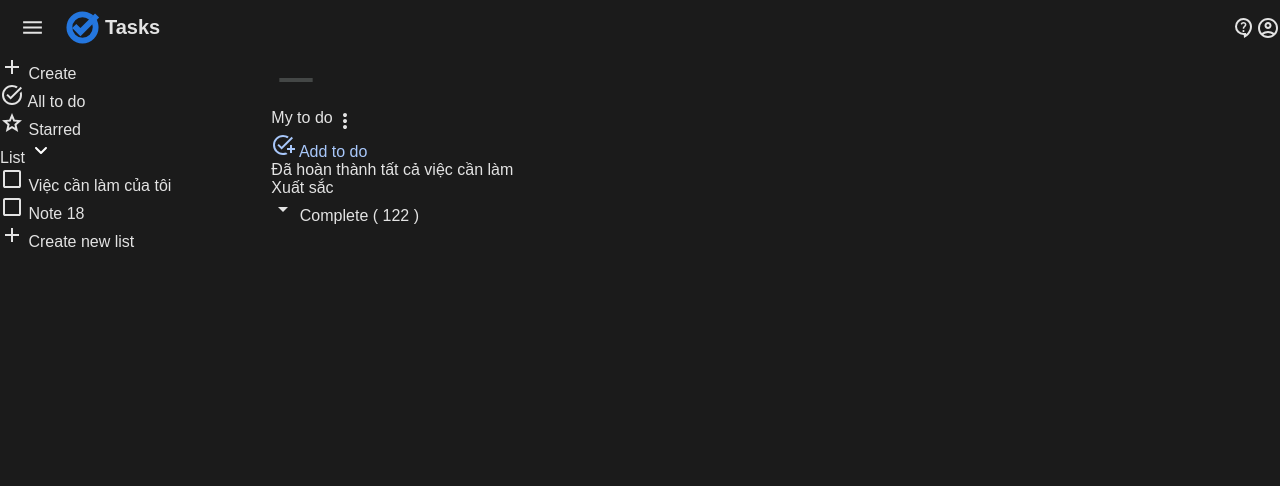
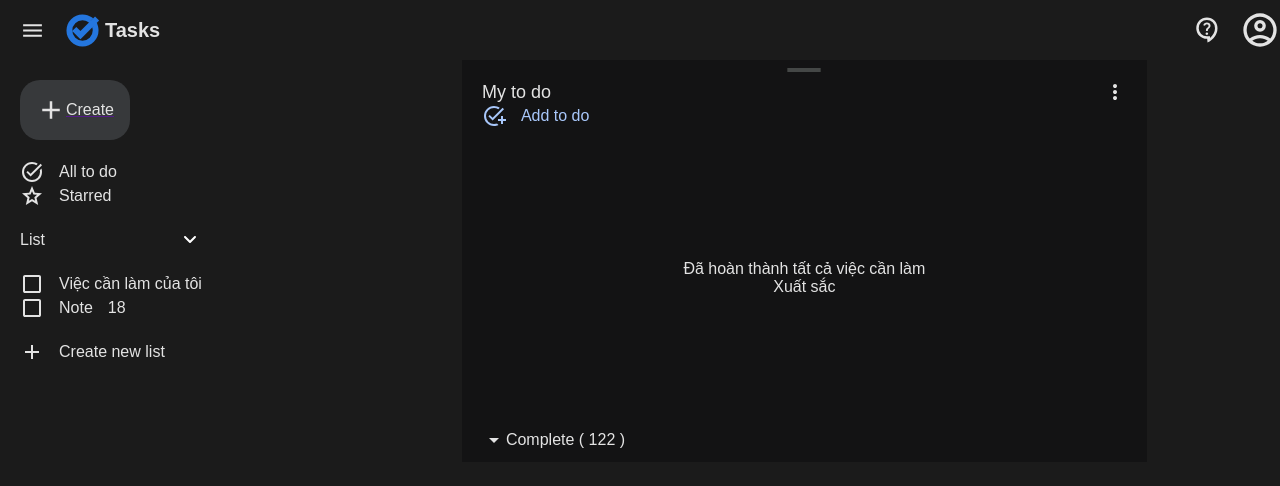
Before and after one commit to Trungenial/odin-todo-list, a website built with webpack: page src/index.html in a window 1280 px wide. Built offline with nearby package versions, Linux system fonts and the light colour scheme.

Commit message:
fix Create task button

```diff
--- a/src/index.html
+++ b/src/index.html
@@ -21,10 +21,13 @@
         </header>
         <main>
             <nav class="left-bar">
-                <div class="add">
+                <a href="">
+                    <div class="create-box">
                         <img alt="add" class="add-icon" id="add-icon" />
                         <span>Create</span>
                     </div>
+                </a>
+
                 <div class="category">
                     <div class="all-task">
                         <img
@@ -55,7 +58,7 @@
                             class="dropdown-arrow-icon"
                         />
                     </div>
-                    <ol class="lists">
+                    <ul class="category-list">
                         <li class="list">
                             <img
                                 src=""
@@ -74,7 +77,7 @@
                             />
                             <span>Note </span> <span>18 </span>
                         </li>
-                    </ol>
+                    </ul>
                 </nav>
                 <div class="create-new-list">
                     <img
@@ -85,7 +88,8 @@
                     <span>Create new list</span>
                 </div>
             </nav>
-            <div class="list">
+            <div class="list-board">
+                <div class="list-container">
                     <img
                         src=""
                         alt="Horizontal Rule"
@@ -94,7 +98,12 @@
                     />
                     <div class="list-head">
                         <div class="list-name">My to do</div>
-                    <img src="" alt="more" class="more-icon" id="more-icon" />
+                        <img
+                            src=""
+                            alt="more"
+                            class="more-icon"
+                            id="more-icon"
+                        />
                     </div>
                     <div class="list-add-to-do">
                         <img
@@ -119,6 +128,7 @@
                         <span>Complete ( 122 ) </span>
                     </div>
                 </div>
+            </div>
         </main>
     </body>
 </html>
--- a/src/styles/style.css
+++ b/src/styles/style.css
@@ -1,15 +1,18 @@
 :root {
     --homepage: #2476de;
-    --nomal-text: rgb(227, 227, 227);
+    --nomal-text: #e3e3e3;
     --add-task: rgb(168, 199, 250);
     --background: #1b1b1b;
+    --background-board: #131314;
     --list-background: rgba(0, 0, 0, 0.87);
     --horizontal-rule: #444746;
+    --light-create: rgb(55, 57, 59);
 }
 
 * {
     margin: 0;
     padding: 0;
+    box-sizing: border-box;
 }
 
 html {
@@ -53,9 +56,88 @@ header {
     align-items: center;
 }
 
+.support-icon {
+    width: 65px;
+    height: 30px;
+}
+
+.account-icon {
+    width: 40px;
+    height: 40px;
+}
+
 main {
     display: flex;
     column-gap: 100px;
+}
+
+.left-bar {
+    padding-left: 20px;
+    margin-right: 160px;
+}
+
+.create-box {
+    background-color: var(--light-create);
+    border-radius: 20px;
+    width: 110px;
+    height: 60px;
+    display: flex;
+    align-items: center;
+    justify-content: center;
+    padding: 5px;
+    margin: 20px 0 20px 0;
+    color: var(--nomal-text);
+}
+
+.create-box:hover {
+    cursor: pointer;
+}
+
+.add-icon {
+    width: 30px;
+    height: 30px;
+}
+
+.category-list .list {
+    list-style-type: none;
+}
+
+.all-task,
+.have-star {
+    display: flex;
+    align-items: center;
+    column-gap: 15px;
+}
+
+.list-group-header {
+    display: flex;
+    align-items: center;
+    justify-content: space-between;
+    margin: 20px 0 20px 0;
+}
+
+.category-list {
+    margin-bottom: 20px;
+}
+
+.category-list > * {
+    display: flex;
+    align-items: center;
+    column-gap: 15px;
+}
+
+.create-new-list {
+    display: flex;
+    align-items: center;
+    column-gap: 15px;
+}
+
+.list-container {
+    background-color: var(--background-board);
+    width: 685px;
+    display: flex;
+    flex-direction: column;
+    padding: 0 20px 10px 20px;
 }
 
 .list-head {
@@ -64,6 +146,35 @@ main {
 
 .horizontal-rule-icon {
     width: 50px;
+    align-self: center;
+    margin-top: -15px;
+}
+
+.list-head {
+    display: flex;
+    align-items: center;
+    justify-content: space-between;
+    font-size: 18px;
+    margin-top: -15px;
+}
+
+.list-add-to-do {
+    display: flex;
+    align-items: center;
+    gap: 15px;
+}
+
+.list-body {
+    height: 300px;
+    display: flex;
+    flex-direction: column;
+    justify-content: center;
+    align-items: center;
+}
+
+.list-foot {
+    display: flex;
+    align-items: center;
 }
 
 .list-add-to-do {
```
Lines whose indentation alone changed are shown as unchanged.
